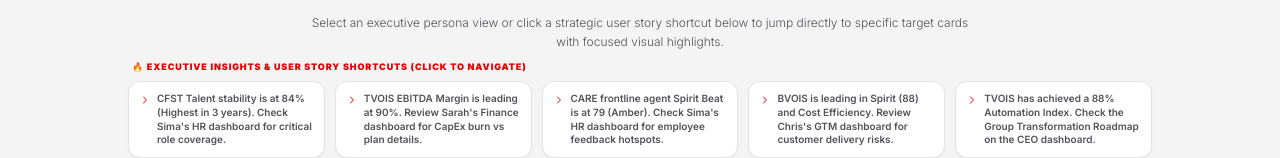
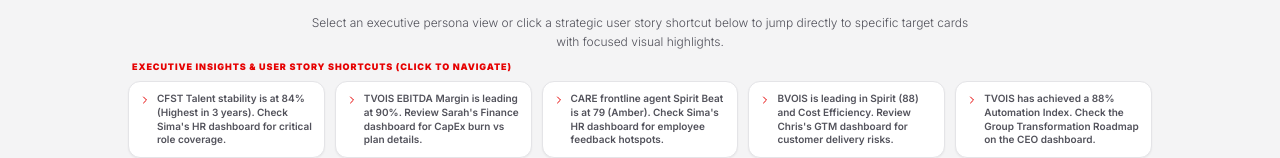
Before and after one commit to vineet-k09/vois_hub, a React (Vite) app in the folder v_hub/: page / in a window 1280 px wide. Shown: the part 152-310 px from the top of the page. Built offline with nearby package versions, Linux system fonts and the light colour scheme; a web font is replaced by a local one.

Commit message:
welp square

```diff
--- a/v_hub/src/components/LandingPage.tsx
+++ b/v_hub/src/components/LandingPage.tsx
@@ -105,7 +105,7 @@ export const LandingPage: React.FC<LandingPageProps> = ({ onSelectView, onSelect
       {/* STRATEGIC USER STORIES BUTTON LIST */}
       <div className="w-full space-y-2 max-w-5xl">
         <span className="text-[9px] font-black text-accent uppercase tracking-widest block pl-1">
-          🔥 Executive Insights & User Story Shortcuts (Click to Navigate)
+          Executive Insights & User Story Shortcuts (Click to Navigate)
         </span>
         <div className="grid grid-cols-1 md:grid-cols-5 gap-2.5">
           {userStories.map((story, sIdx) => (
```
